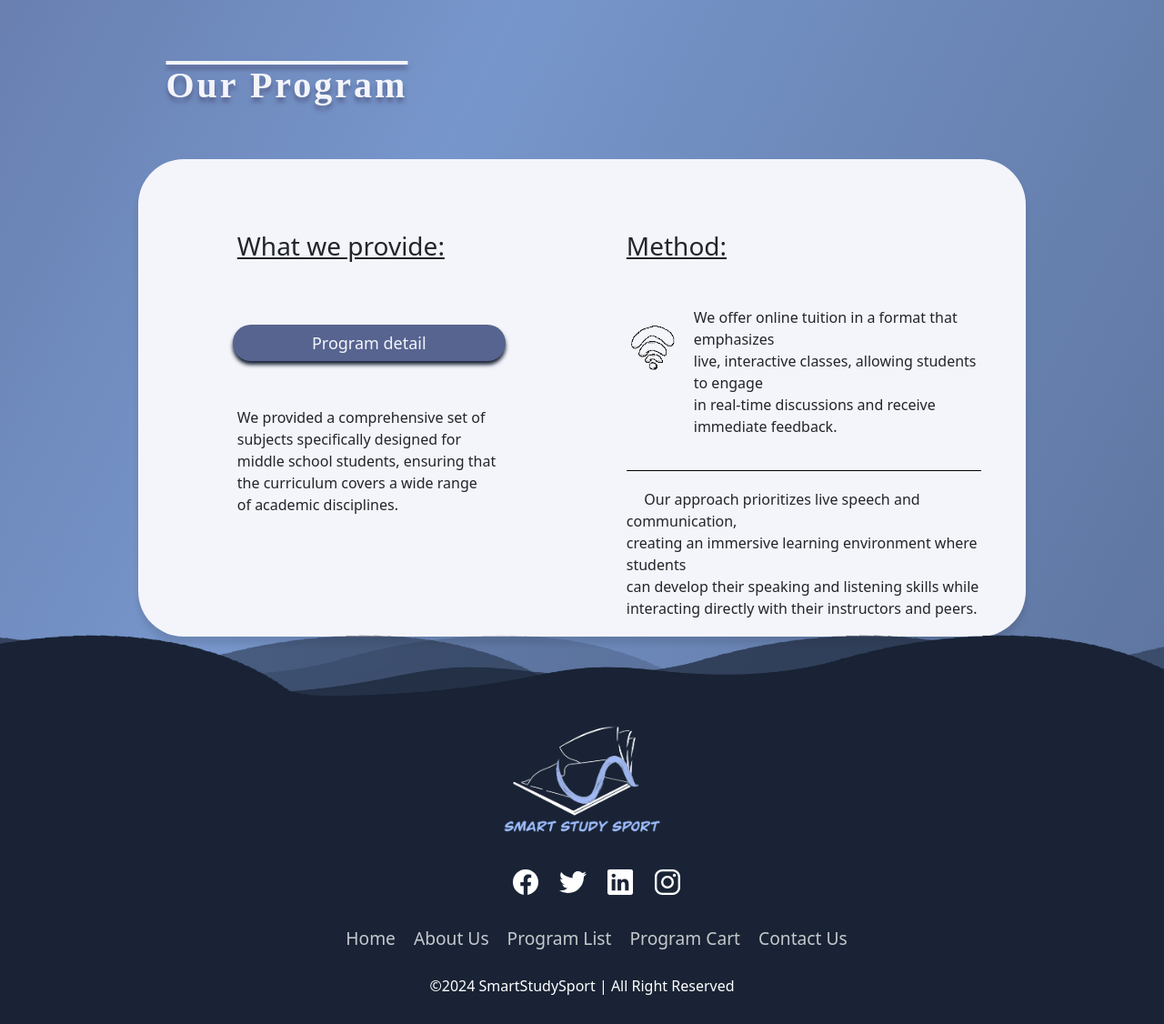
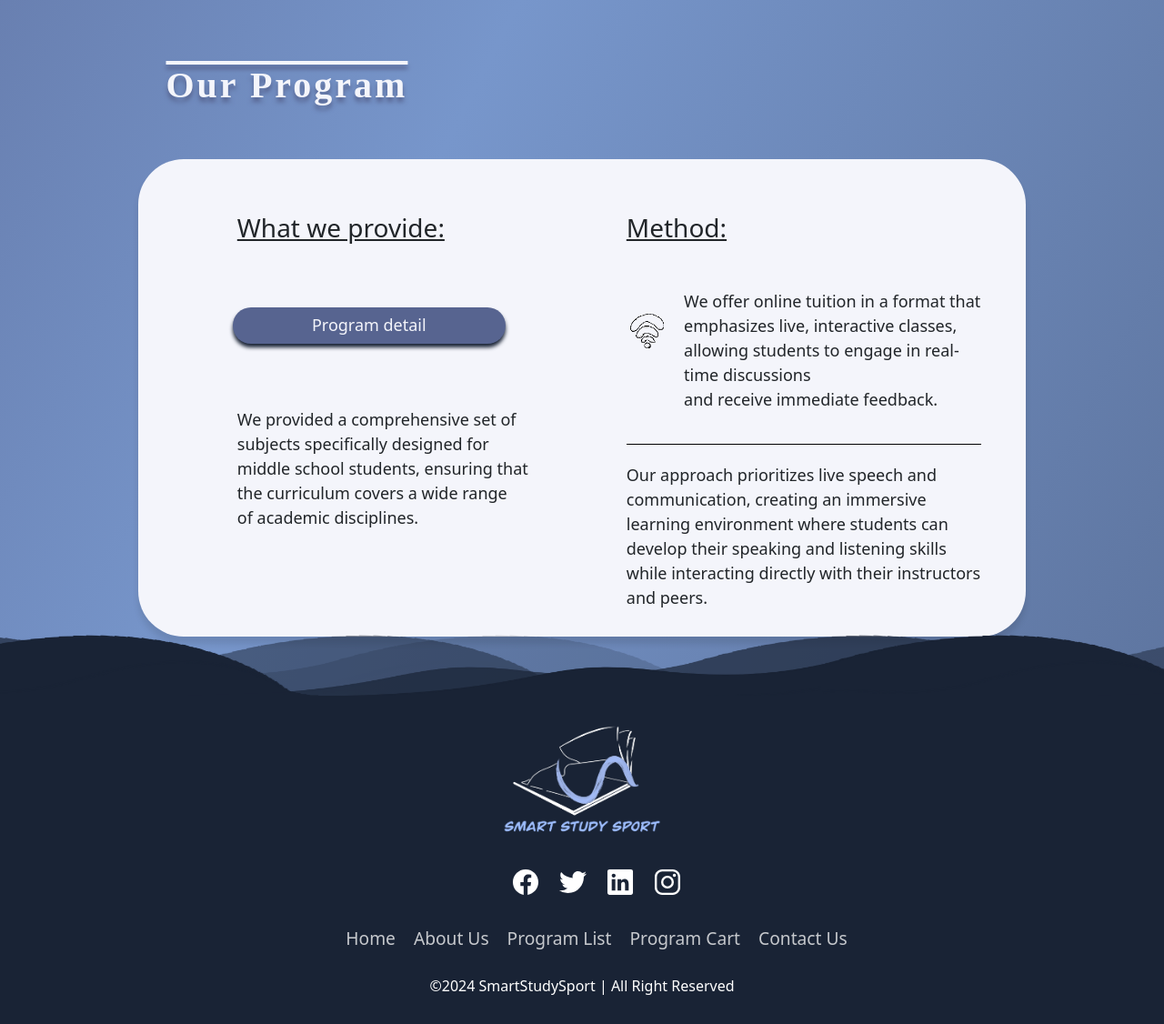
Before and after one commit to MrQin877/WebPro-B2200838, a PHP site: page /HomePage.html in a window 1280 px wide. Shown: the part 1396-2522 px from the top of the page at 91% size. Run offline with PHP 8.4, Linux system fonts and the light colour scheme.

Commit message:
Hompage update
Adjustment

```diff
--- a/HomePage.css
+++ b/HomePage.css
@@ -71,7 +71,7 @@ body {
 }
 
 .Body-block .pic img {
-    width: 90%;
+    width: 120%;
     margin-bottom: 5%;
 }
 
@@ -125,9 +125,13 @@ body {
 
 .Body-block {
     display: flex;
-    margin: 5% 5%;
+    margin: 3% 5%;
     width: 80%;
     height: 80%;
+}
+
+.Body-block p {
+    font-size: large;
 }
 
 .title-word {
--- a/HomePage.html
+++ b/HomePage.html
@@ -59,7 +59,7 @@
                 <div class="button" style="text-align:center; margin-left: 55px;">
                     <a href="detailP1.html" class="link" style="font-size:large;">Program detail</a>
                 </div>
-                <p style="margin-left: 60px;margin-top: 50px;;">
+                <p style="margin-left: 60px;margin-top: 70px;;">
                     We provided a comprehensive set of<br>
                     subjects specifically designed for <br>
                     middle school students, ensuring that <br>
@@ -73,14 +73,14 @@
                         <img src= "wifi.png" alt="Paper image" class="pri-img">
                         <img src="wifi.gif" alt="Paper Gif" class="hov-img">
                     </div>
-                    <p>We offer online tuition in a format that emphasizes<br>
-                        live, interactive classes, allowing students to engage <br>
-                        in real-time discussions and receive immediate feedback. </p>
+                    <p style="margin-left: 5%;">
+                        We offer online tuition in a format that<br>
+                        emphasizes live, interactive classes, allowing students to engage
+                        in real-time discussions <br> and receive immediate feedback. </p>
                 </div>
                 <div style="width:100%; border-bottom:1px solid #000000;margin-top: 5%;"></div>
-                <p style="text-indent: 5%;margin-top: 5%">
-                    Our approach prioritizes live speech and communication, <br>
-                    creating an immersive learning environment where students <br>
+                <p style="margin-top: 5%">
+                    Our approach prioritizes live speech and communication, creating an immersive learning environment where students
                     can develop their speaking and listening skills while
                     interacting directly with their instructors and peers.</p>
             </div>
```
